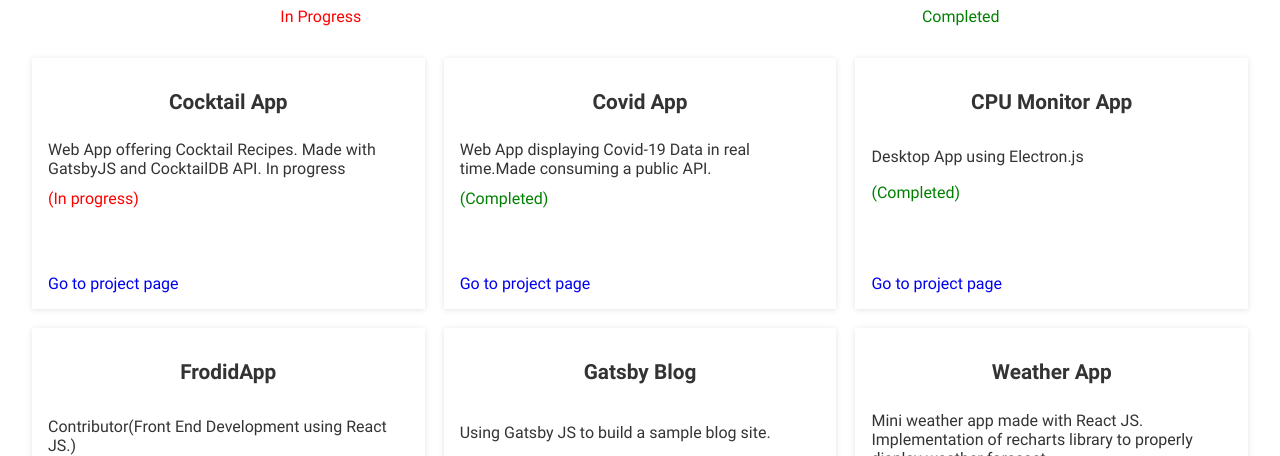
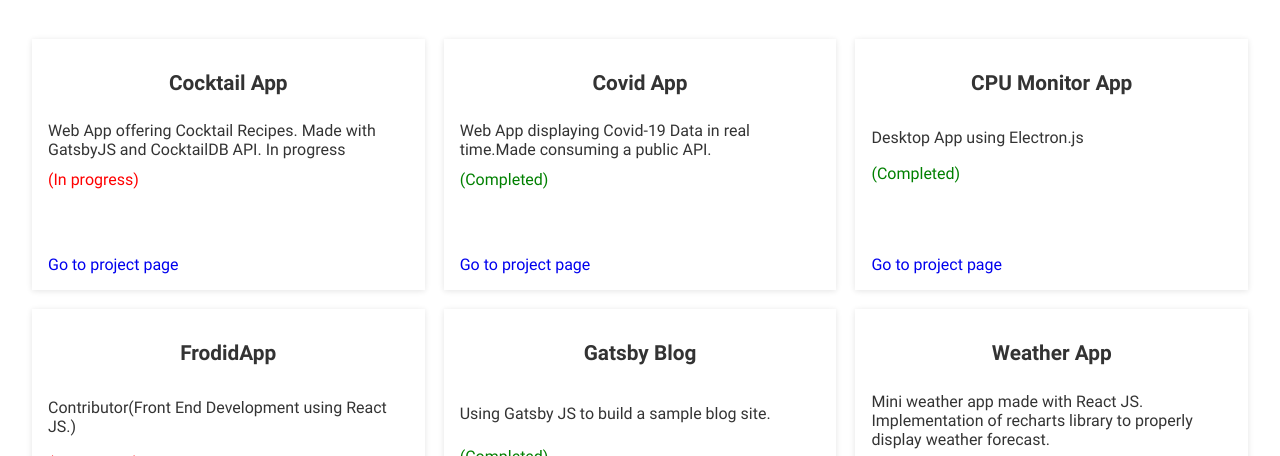
Before and after one commit to spiropoulos94/MyPortfolio, a Gatsby site: page / in a window 1280 px wide. Shown: the part 644-1100 px from the top of the page. Built offline with nearby package versions, Linux system fonts and the light colour scheme; Gatsby itself is replaced by a stand-in of ours.

Commit message:
Update index.jsx

```diff
--- a/src/components/landing/Projects/index.jsx
+++ b/src/components/landing/Projects/index.jsx
@@ -29,10 +29,7 @@
   return (
     <div>
       <h1 style={{ textAlign: 'center' }}>Projects</h1>
-      <div style={{ textAlign: 'center', display: 'flex', justifyContent: 'space-around' }}>
-        <span style={{ color: 'red' }}>In Progress</span>
-        <span style={{ color: 'green' }}>Completed</span>
-      </div>
+      <div style={{ textAlign: 'center', display: 'flex', justifyContent: 'space-around' }}></div>
       <Wrapper id="projects">
         <Grid>
           {projectsNodeArray.map(({ node }) => (
```
